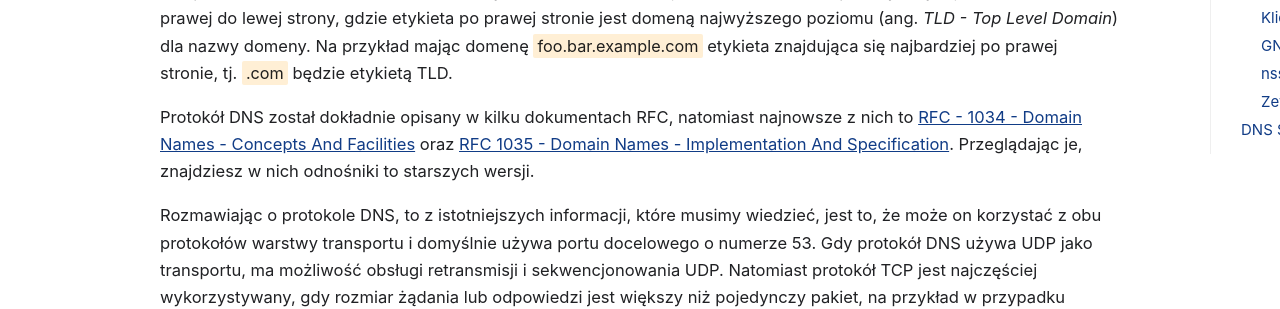
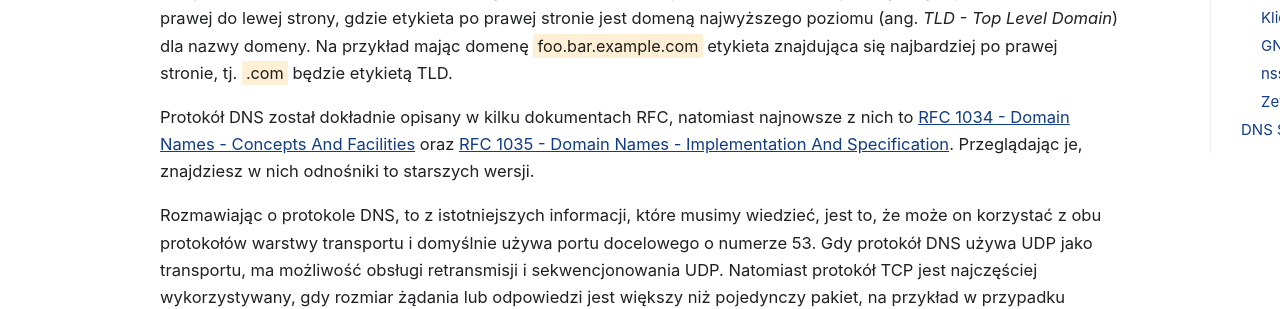
Before and after one commit to git04112019/trimstray.github.io, a Jekyll site: the page built from _posts/2020-10-03-dns_sinkhole_krok_po_kroku.md, in a window 1280 px wide and 900 px high, scrolled down 2220 px. Shown: the part 153-462 px from the top of the window. Built offline with Jekyll 4.4.1, drawn with Linux system fonts in a browser that asks for light colours; comment, search, counter and statistics services are not loaded.

Commit message:
uncommited changes - signed-off-by: trimstray <trimstray@gmail.com>

```diff
--- a/_posts/2020-10-03-dns_sinkhole_krok_po_kroku.md
+++ b/_posts/2020-10-03-dns_sinkhole_krok_po_kroku.md
@@ -35,7 +35,7 @@ Jak dobrze wiemy, każdemu urządzeniu podłączonemu do sieci nadawany jest adr
 
 To, co wpisujemy w przeglądarce, nazywamy nazwą domenową (lub po prostu domeną). Każda taka nazwa składa się z co najmniej jednej etykiety. Etykiety są oddzielone znakiem <span class="h-b">.</span> i mogą zawierać maksymalnie 63 znaki. W pełni kwalifikowana nazwa domeny (ang. _FQDN - Fully Qualified Domain Name_), czyli pełna nazwa domeny dla określonego komputera lub hosta, może zawierać maksymalnie 255 znaków, łącznie ze znakiem kropki. Etykiety są konstruowane od prawej do lewej strony, gdzie etykieta po prawej stronie jest domeną najwyższego poziomu (ang. _TLD - Top Level Domain_) dla nazwy domeny. Na przykład mając domenę <span class="h-b">foo.bar.example.com</span> etykieta znajdująca się najbardziej po prawej stronie, tj. <span class="h-b">.com</span> będzie etykietą TLD.
 
-Protokół DNS został dokładnie opisany w kilku dokumentach RFC, natomiast najnowsze z nich to [RFC - 1034 - Domain Names - Concepts And Facilities](https://tools.ietf.org/html/rfc1034) oraz [RFC 1035 - Domain Names - Implementation And Specification](https://tools.ietf.org/html/rfc1035). Przeglądając je, znajdziesz w nich odnośniki to starszych wersji.
+Protokół DNS został dokładnie opisany w kilku dokumentach RFC, natomiast najnowsze z nich to [RFC 1034 - Domain Names - Concepts And Facilities](https://tools.ietf.org/html/rfc1034) oraz [RFC 1035 - Domain Names - Implementation And Specification](https://tools.ietf.org/html/rfc1035). Przeglądając je, znajdziesz w nich odnośniki to starszych wersji.
 
 Rozmawiając o protokole DNS, to z istotniejszych informacji, które musimy wiedzieć, jest to, że może on korzystać z obu protokołów warstwy transportu i domyślnie używa portu docelowego o numerze 53. Gdy protokół DNS używa UDP jako transportu, ma możliwość obsługi retransmisji i sekwencjonowania UDP. Natomiast protokół TCP jest najczęściej wykorzystywany, gdy rozmiar żądania lub odpowiedzi jest większy niż pojedynczy pakiet, na przykład w przypadku odpowiedzi, które mają wiele rekordów, w przypadku odpowiedzi IPv6 lub większości odpowiedzi DNSSEC.
 
```
